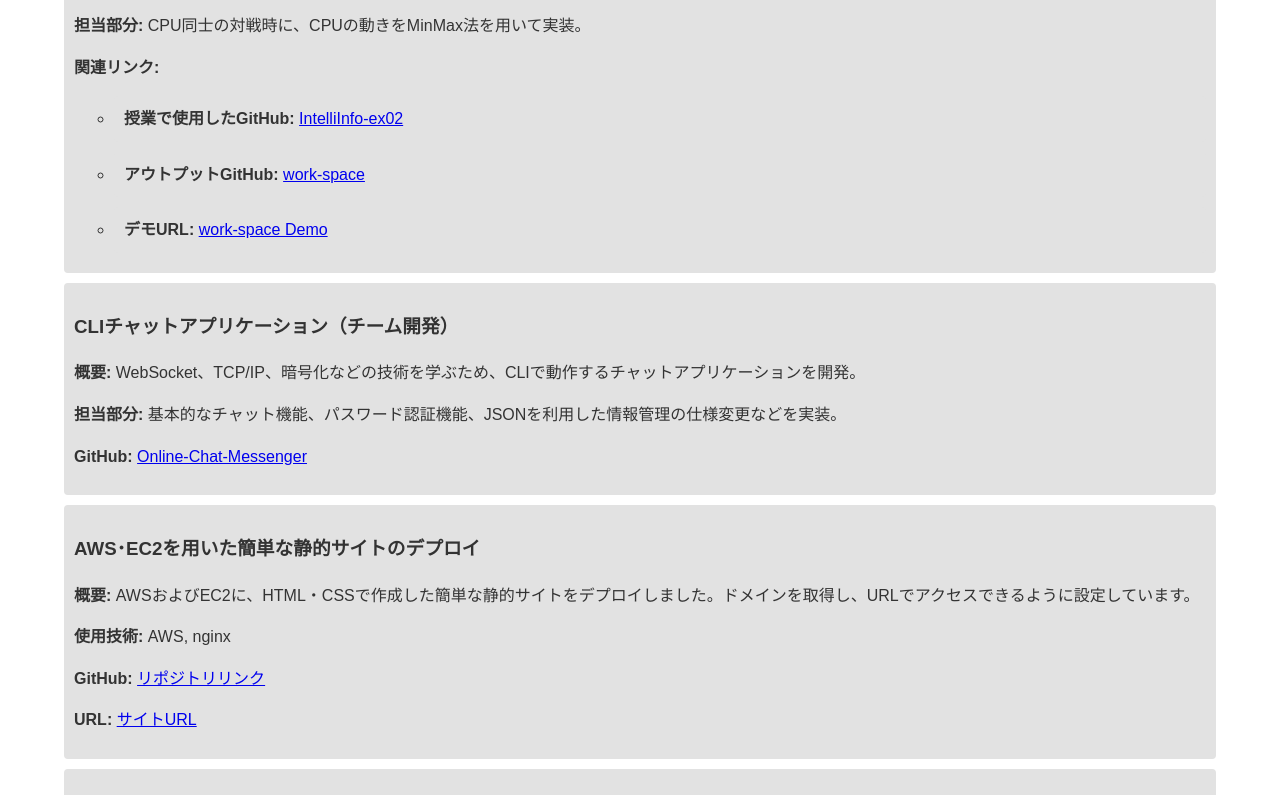
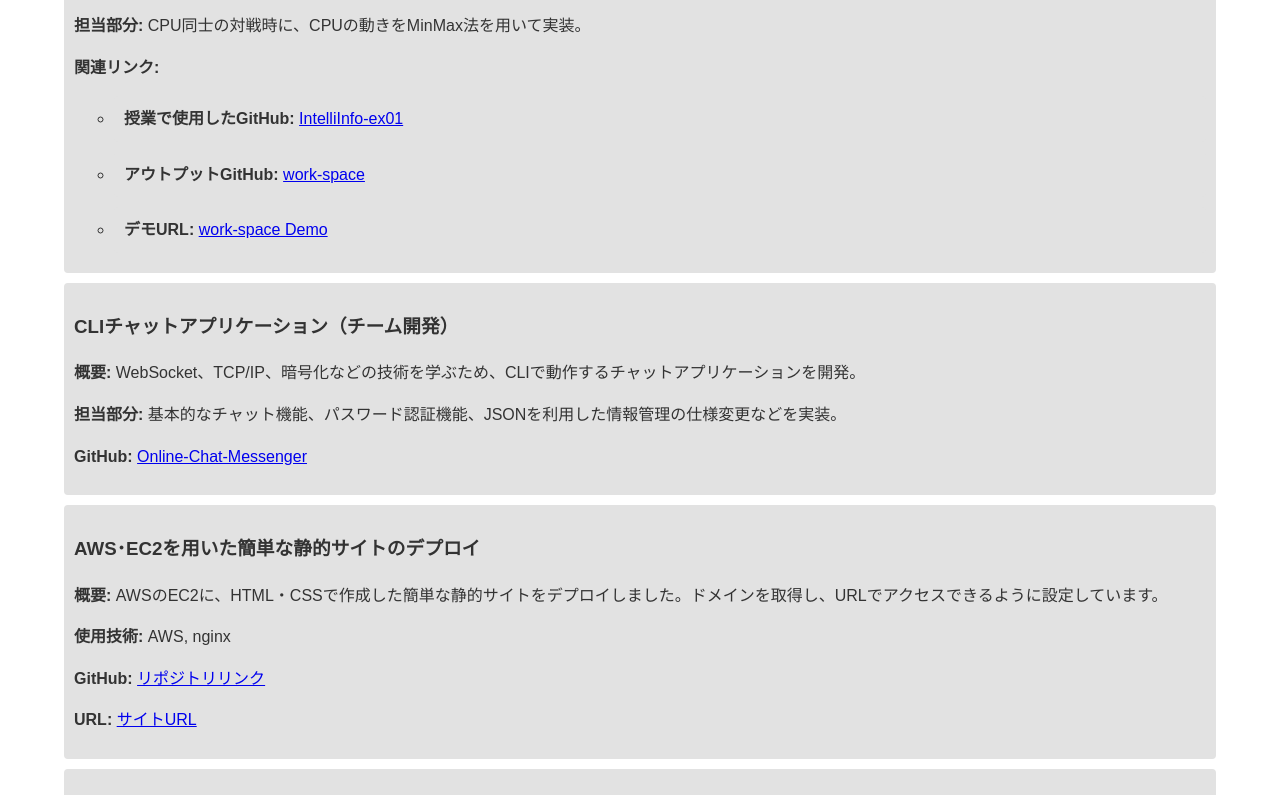
Before and after one commit to hayashi1917/PortfolioSite, a plain HTML site: page portfolio.html in a window 1280 px wide. Shown: the part 610-1405 px from the top of the page. Drawn offline with Linux system fonts and the light colour scheme.

Commit message:
内容の修正

```diff
--- a/portfolio.html
+++ b/portfolio.html
@@ -40,7 +40,7 @@
             <p><strong>担当部分:</strong> CPU同士の対戦時に、CPUの動きをMinMax法を用いて実装。</p>
             <p><strong>関連リンク:</strong></p>
             <ul>
-              <li><strong>授業で使用したGitHub:</strong> <a href="https://github.com/hayashi1917/IntelliInfo-ex01" target="_blank">IntelliInfo-ex02</a></li>
+              <li><strong>授業で使用したGitHub:</strong> <a href="https://github.com/hayashi1917/IntelliInfo-ex01" target="_blank">IntelliInfo-ex01</a></li>
               <li><strong>アウトプットGitHub:</strong> <a href="https://github.com/teamdev-a-team/work-space" target="_blank">work-space</a></li>
               <li><strong>デモURL:</strong> <a href="https://teamdev-a-team.github.io/work-space/" target="_blank">work-space Demo</a></li>
             </ul>
@@ -53,7 +53,7 @@
           </li>
           <li>
             <h3>AWS･EC2を用いた簡単な静的サイトのデプロイ</h3>
-            <p><strong>概要:</strong> AWSおよびEC2に、HTML・CSSで作成した簡単な静的サイトをデプロイしました。ドメインを取得し、URLでアクセスできるように設定しています。</p>
+            <p><strong>概要:</strong> AWSのEC2に、HTML・CSSで作成した簡単な静的サイトをデプロイしました。ドメインを取得し、URLでアクセスできるように設定しています。</p>
             <p><strong>使用技術:</strong> AWS, nginx</p>
             <p><strong>GitHub:</strong> <a href="https://github.com/hayashi1917/PortfolioSite" target="_blank">リポジトリリンク</a></p>
             <p><strong>URL:</strong> <a href="https://portfolio.recursion-sinthetajpn.work/portfolio.html" target="_blank">サイトURL</a></p>
```
